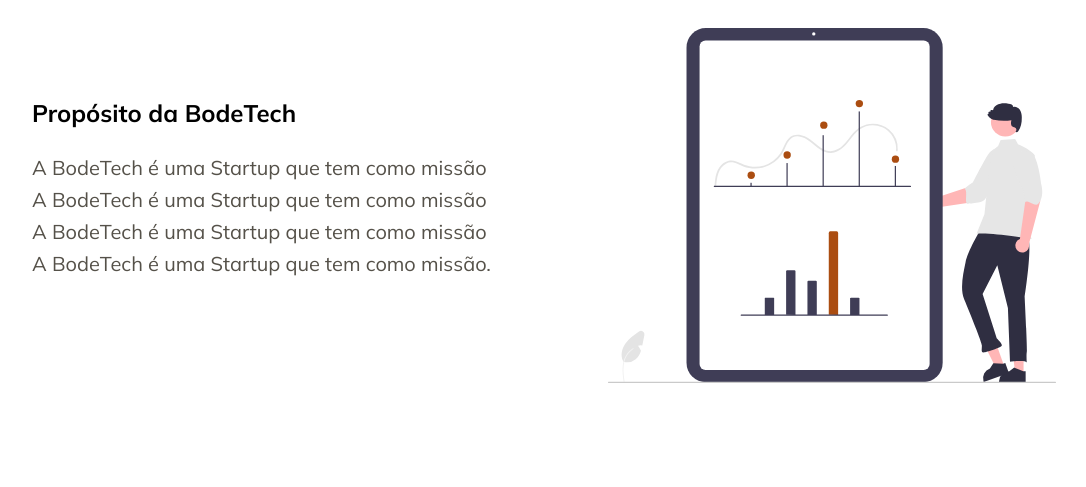
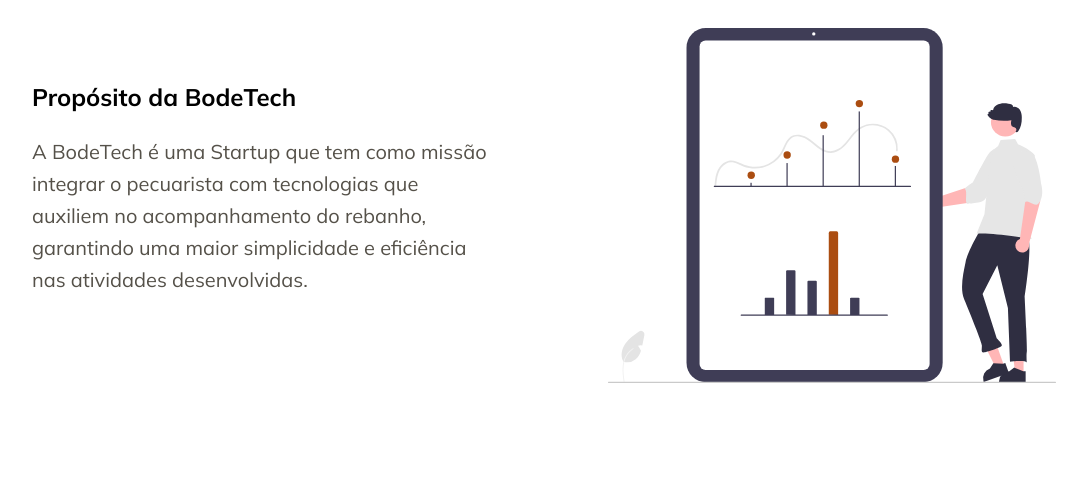
Before and after one commit to AbadeDiego/BodeTech, a Django app: page / in a window 1280 px wide. Shown: the part 181-668 px from the top of the page, without its empty margins (96-1182 px from the left). Run offline with Django 3.2, Linux system fonts and the light colour scheme; some libraries are stand-ins or nearby versions.

Commit message:
Changes at code

```diff
--- a/user/templates/user/index.html
+++ b/user/templates/user/index.html
@@ -134,8 +134,9 @@
     <div class="text-area">
       <h2 style="font-weight: 800;">Propósito da BodeTech</h2>
       <p>
-        A BodeTech é uma Startup que tem como missão A BodeTech é uma Startup que tem como missão A BodeTech é uma
-        Startup que tem como missão A BodeTech é uma Startup que tem como missão.
+        A BodeTech é uma Startup que tem como missão integrar o pecuarista
+        com tecnologias que auxiliem no acompanhamento do rebanho, garantindo
+        uma maior simplicidade e eficiência nas atividades desenvolvidas.
       </p>
     </div>
     <img src="{% static 'images/user-not-is-logged/metrics_b.svg' %}" alt="Metrics">
@@ -189,7 +190,7 @@
       <h2>Nosso aplicativo para celular</h2>
       <p>O aplicativo mobile da BodeTech é um projeto futuro! </p>
       <break></break>
-      <p>Se interessou pelo nossa ideia e quer ser um investidor? Entre em contato (74) 9905-4622. </p>
+      <p>Se interessou pelo nossa ideia e quer ser um investidor? Entre em contato (74) 9 9905-4622. </p>
     </div>
     <img src="{% static 'images/user-not-is-logged/mobile-app_b.svg' %}" alt="Mobile app">
   </section>
--- a/user/urls.py
+++ b/user/urls.py
@@ -4,6 +4,5 @@
 from django.conf.urls.static import static
 
 urlpatterns = [
-	path('', views.index, name ='index'),
-	path("sections/<int:num>",views.section, name='section')
+	path('', views.index, name ='index')
 ] + static(settings.STATIC_URL, document_root=settings.STATIC_ROOT)
--- a/user/views.py
+++ b/user/views.py
@@ -59,10 +59,9 @@
 		# AuthenticationForm_can_also_be_used__
 
 		first_name = request.POST.get('first_name')
-		tipo_juridico = request.POST.get('tipo_juridico', False)
 		username = request.POST['username']
 		password = request.POST['password']
-		user = authenticate(request, username = username, password = password, tipo_juridico = tipo_juridico, first_name = first_name)
+		user = authenticate(request, username = username, password = password, first_name = first_name)
 		if user is not None:
 			form = login(request, user)
 			messages.success(request, f' Bem vindo {username}!')
@@ -77,27 +76,6 @@
 def prediction(request):
 
 	return render(request, 'user/prediction.html', {'title':'E-Fidelity| O cartão fidelidade digital.'})
-
-
-########### seções #####################################
-
-images=[]
-
-def getFiles(path):
-	for file in os.listdir(path):
-		if file.endswith(".png"):
-			images.append(os.path.join(path, file))
-
-filesPath = r".\user\static\images\fidelity"
-
-getFiles(filesPath)
-
-def section(request, num):
-	if 1 <= num <= 11:
-		with open(images[num-1], "rb") as f:
-			return HttpResponse(f.read(), content_type="image/png")
-	else:
-		raise Http404("No such section")
 
 #--------------------------------------------- Logista --------------------------------------------------------
 
```
